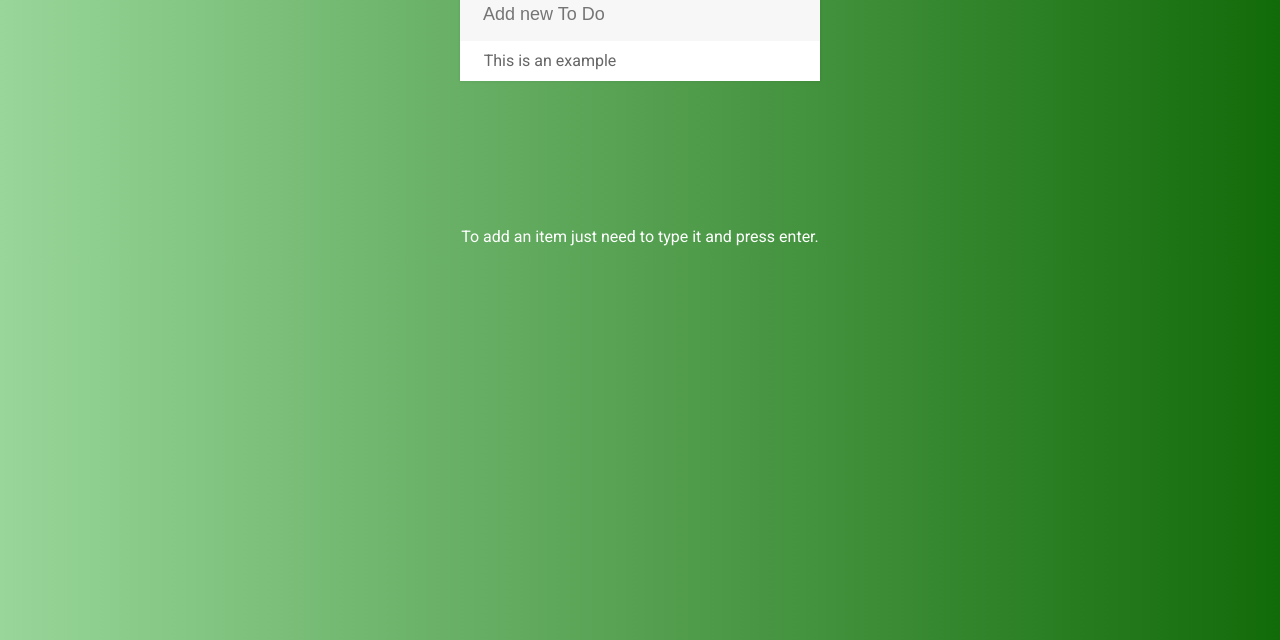
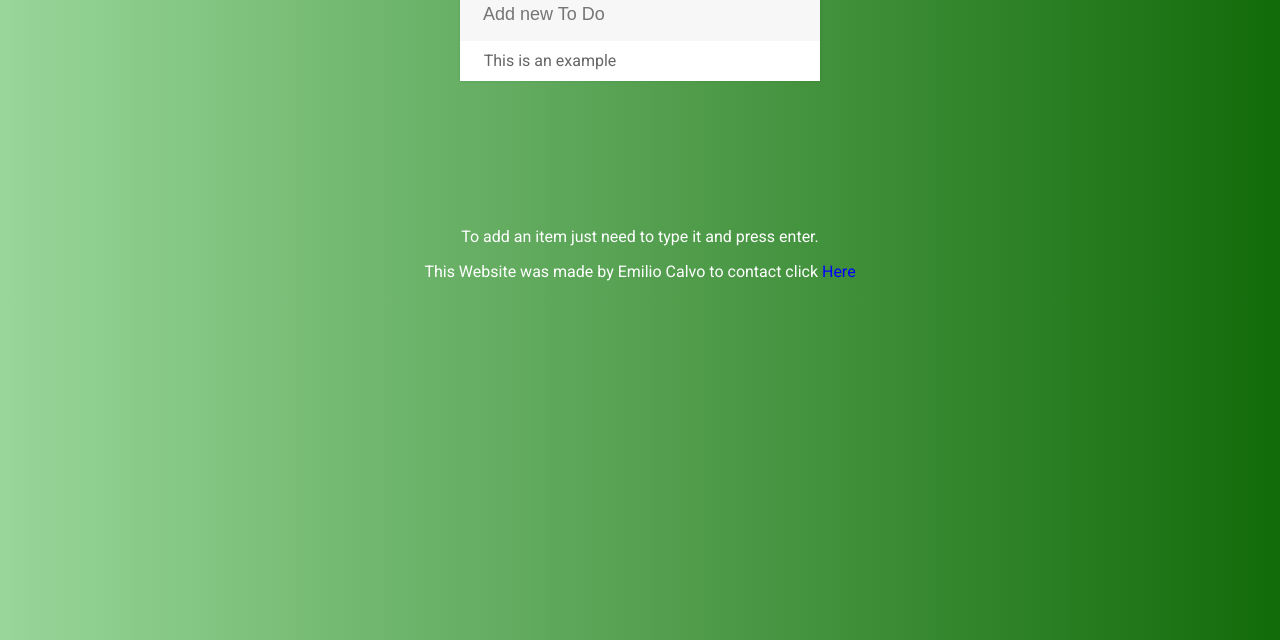
Before and after one commit to emiliojosecalvo/webtodo, a plain HTML site: page index.html in a window 1280 px wide. Shown: the part 160-800 px from the top of the page. Drawn offline with Linux system fonts and the light colour scheme.

Commit message:
front fix

```diff
--- a/index.html
+++ b/index.html
@@ -25,6 +25,8 @@
         <p>
             To add an item just need to type it and press enter.
         </p>
+        <p>This Website was made by Emilio Calvo to contact click <a
+                href="https://emiliojosecalvo.github.io/portfolio/">Here</a></p>
     </div>
 
     <script src="assets/js/todolist.js"></script>
```
